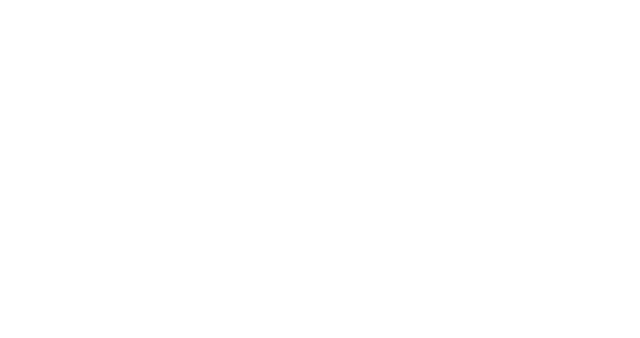
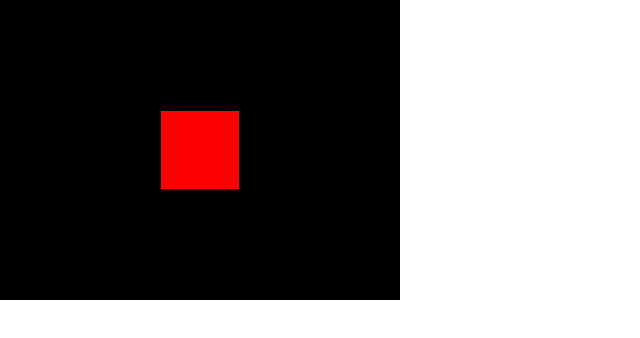
Before and after one commit to mukund1606/threejs-journey, a plain HTML site: page 03 Basic Scene/index.html in a window 1280 px wide. Shown: the whole page, without its empty margins (0-640 px from the left). Drawn offline with Linux system fonts and the light colour scheme.

Commit message:
Tutorial 3 Completed

```diff
--- a/03 Basic Scene/index.html
+++ b/03 Basic Scene/index.html
@@ -5,7 +5,18 @@
     <meta name="viewport" content="width=device-width, initial-scale=1.0" />
     <title>03 - Basic Scene</title>
   </head>
+  <style>
+    body {
+      width: 100%;
+      height: 100dvh;
+      margin: 0;
+    }
+    * {
+      box-sizing: border-box;
+    }
+  </style>
   <body>
+    <canvas class="webgl"></canvas>
     <script src="./three.min.js"></script>
     <script src="./script.js"></script>
   </body>
--- a/03 Basic Scene/script.js
+++ b/03 Basic Scene/script.js
@@ -1 +1,32 @@
+// Scene
 const scene = new THREE.Scene();
+
+// Red cube
+const geometry = new THREE.BoxGeometry(1, 1, 1);
+const material = new THREE.MeshBasicMaterial({ color: 0xff0000 });
+const cube = new THREE.Mesh(geometry, material);
+scene.add(cube);
+
+// Sizes
+const sizes = {
+  width: 800,
+  height: 600,
+};
+
+// Camera
+const camera = new THREE.PerspectiveCamera(
+  75,
+  sizes.width / sizes.height,
+  0.1,
+  1000
+);
+camera.position.z = 3;
+scene.add(camera);
+
+const canvas = document.querySelector(".webgl");
+const renderer = new THREE.WebGLRenderer({
+  canvas: canvas,
+});
+renderer.setSize(sizes.width / 2, sizes.height / 2);
+
+renderer.render(scene, camera);
```
